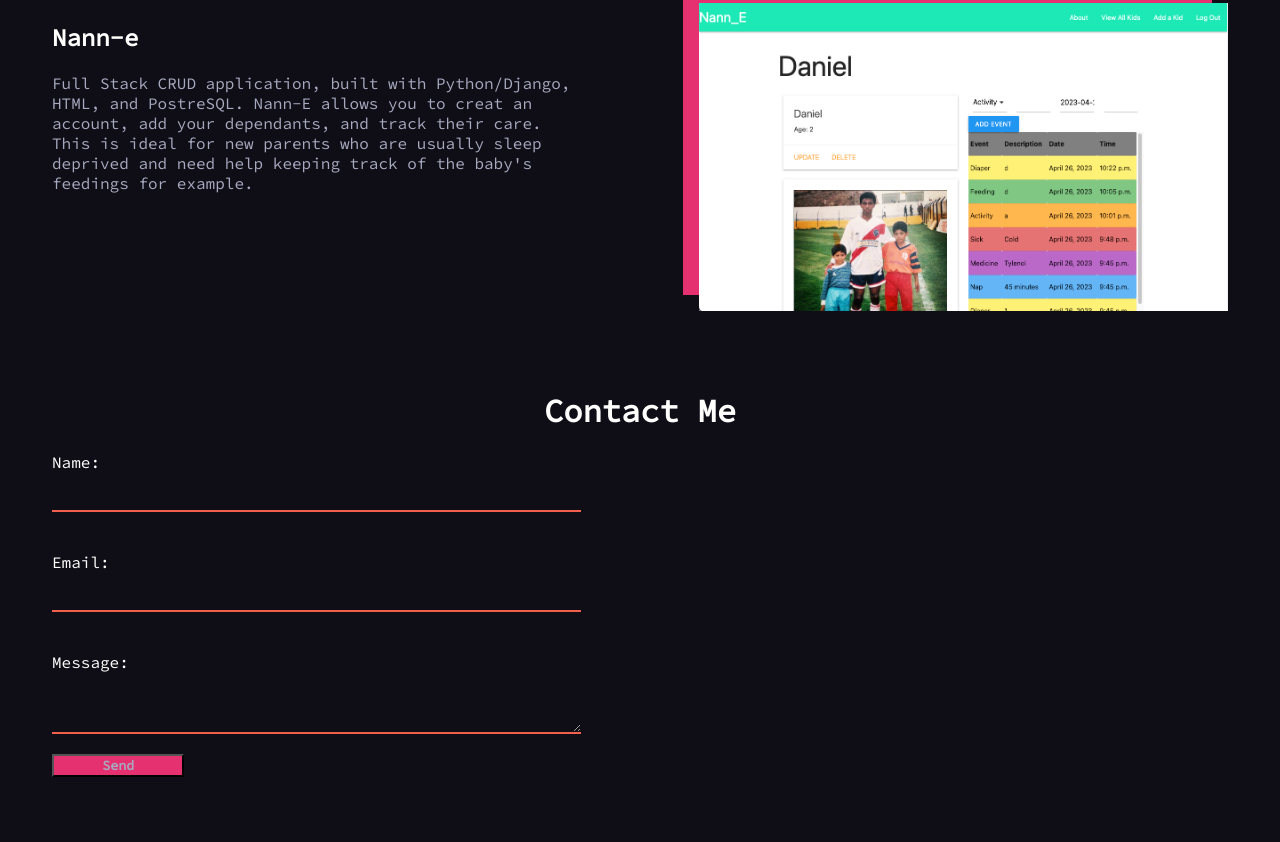
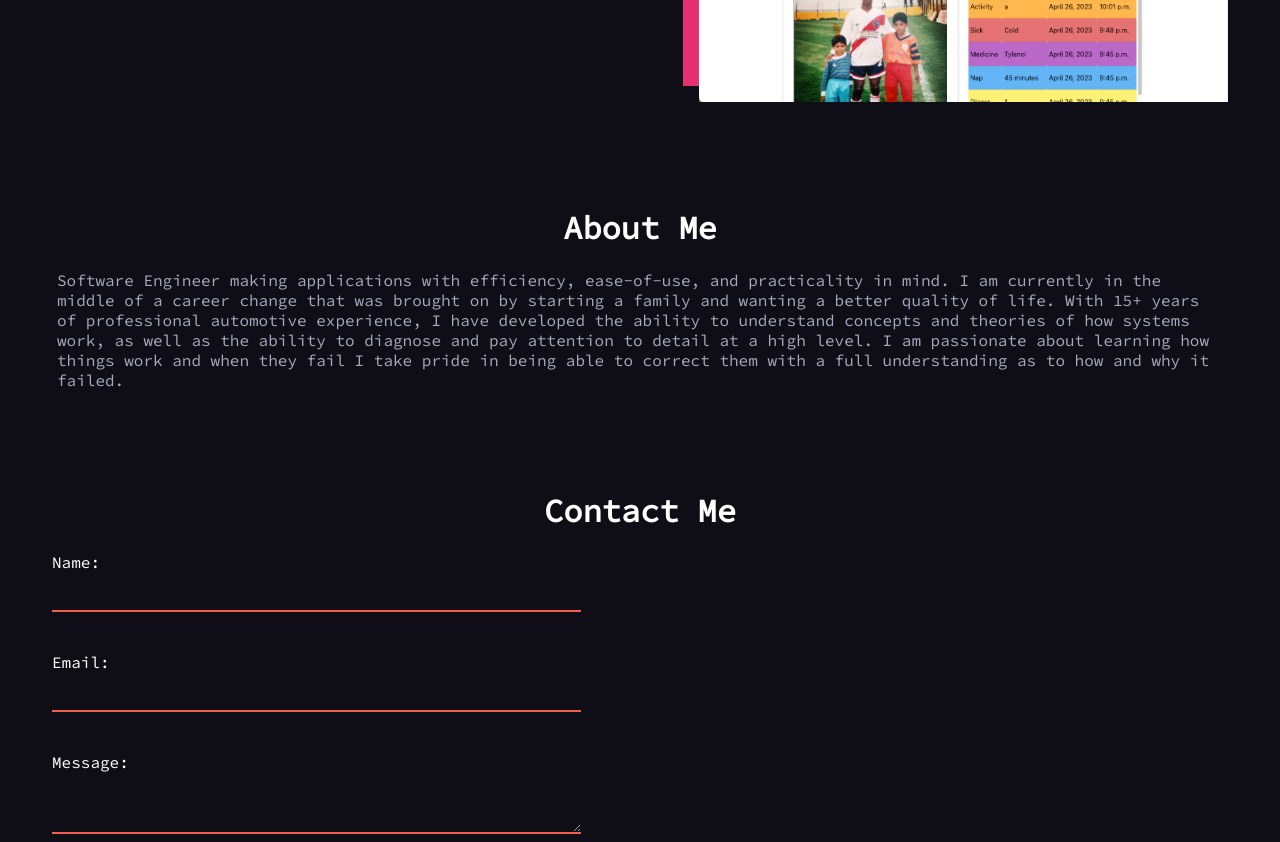
Before and after one commit to dition24/portfolio, a website: page index.html in a window 1280 px wide. Shown: the part 1958-2800 px from the top of the page. Drawn offline with Linux system fonts and the light colour scheme.

Commit message:
rearranges sections

```diff
--- a/index.html
+++ b/index.html
@@ -15,8 +15,8 @@
         <div class="content-inside">
             <nav>
                 <a class="logo" href="index.html">DPN</a>
+                <a href="#projects_sect">Projects</a>
                 <a href="#about_sect">About</a>
-                <a href="#projects_sect">Projects</a>
             </nav>
             <div class="landing">
                 <div class="landing-left">
@@ -40,13 +40,6 @@
                     <a href="https://nann-e.herokuapp.com/" target="_blank"><img class="thumb3" src="/public/imgs/project3.png" alt="project3"></a>
                     </div>
                 </div>
-            </div>
-            <div class="about">
-                <h1 id="about_sect">About Me</h1>
-                <p class="about-paragraph">
-                    Software Engineer making applications with efficiency, ease-of-use, and practicality in mind.
-
-                </p>
             </div>
             <div class="projects">
                 <h1 id="projects_sect">Projects</h1>
@@ -85,6 +78,18 @@
                     </div>
                     <img src="/public/imgs/project3.png" alt="project3">
                 </div>
+            </div>
+            <div class="about">
+                <h1 id="about_sect">About Me</h1>
+                <p class="about-paragraph">
+                    Software Engineer making applications with efficiency, ease-of-use, and practicality in mind.
+                    I am currently in the middle of a career change that was brought on by starting a family and
+                    wanting a better quality of life. With 15+ years of professional automotive experience, I have
+                    developed the ability to understand concepts and theories of how systems work, as well as the
+                    ability to diagnose and pay attention to detail at a high level. I am passionate about learning
+                    how things work and when they fail I take pride in being able to correct them with a full
+                    understanding as to how and why it failed.
+                </p>
             </div>
             <div class="contact">
                 <h1>Contact Me</h1>
--- a/styles.css
+++ b/styles.css
@@ -139,7 +139,6 @@ label {
 
 .form > button {
     font-family: 'Source Code Pro', monospace;
-    font-weight: bolder;
     width: 25%;
     background-color: #e53170;
     color: #a7a9be;
```
